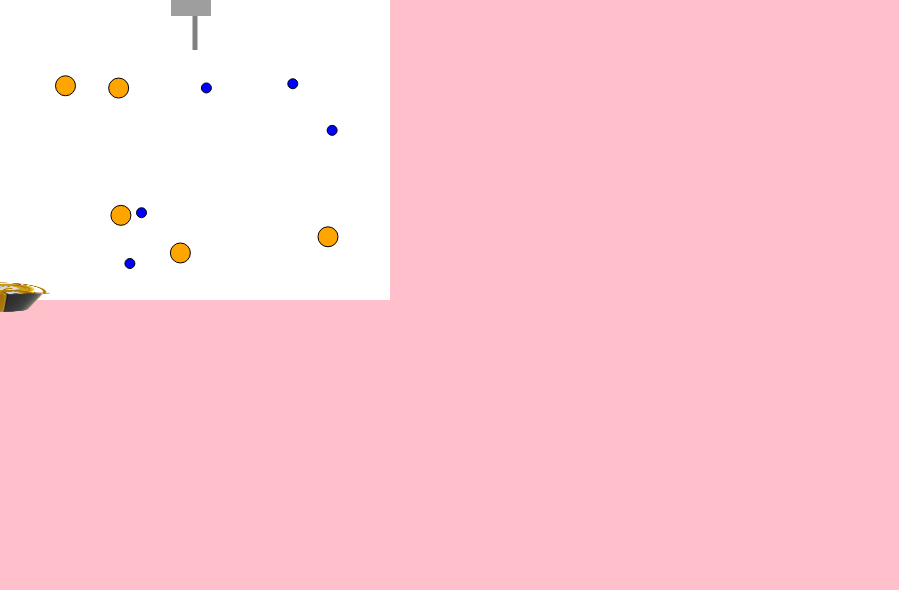
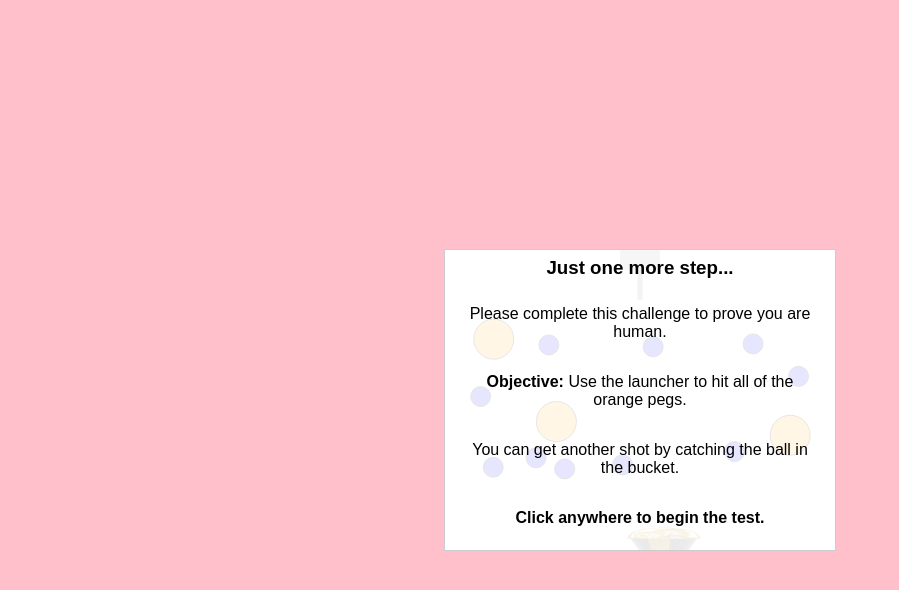
Before and after one commit to Muftwin/Bitcoin_Peggle, a plain HTML site: page captcha/captcha.html in a window 1280 px wide. Shown: the whole page, without its empty margins (0-899 px from the left). Drawn offline with Linux system fonts and the light colour scheme; grey boxes are pictures that could not be loaded.

Commit message:
Finished

```diff
--- a/captcha/captcha.html
+++ b/captcha/captcha.html
@@ -5,7 +5,6 @@
   <meta charset="utf-8">
   <title>Joel</title>
   <meta name="viewport" content="width=device-width, initial-scale=1">
-
   <style type="text/css">
     html,
     body {
@@ -13,6 +12,12 @@
       margin: 0;
       padding: 0;
       font-family: sans-serif;
+      display: flex;
+      justify-content: center;
+      align-items: center;
+      height: 100vh;
+      overflow: hidden;
+      -webkit-tap-highlight-color: transparent;
     }
 
     #captcha-container {
@@ -20,174 +25,194 @@
       width: 390px;
       height: 300px;
       overflow: hidden;
+      position: relative;
+      cursor: pointer;
+      border: 1px solid #ccc;
     }
 
-    /* Your style here... */
+    #instructions {
+      position: absolute;
+      top: 0;
+      left: 0;
+      width: 100%;
+      height: 100%;
+      background-color: rgba(255, 255, 255, 0.9);
+      z-index: 10;
+      display: flex;
+      flex-direction: column;
+      justify-content: center;
+      align-items: center;
+      text-align: center;
+      padding: 20px;
+      box-sizing: border-box;
+      transition: opacity 0.5s ease-out;
+    }
+
+    #instructions.hidden {
+      opacity: 0;
+      pointer-events: none;
+    }
+
+    #instructions h3 {
+      margin: 0 0 10px 0;
+    }
+
+    #instructions p.bucket-instruction.hidden {
+      display: none;
+    }
+
+    .game-object {
+      position: absolute;
+      top: 0;
+      left: 0;
+      will-change: transform;
+      visibility: hidden;
+    }
+
+    .btc-skin {
+      width: 40px;
+      height: 40px;
+    }
+
+    .bucket {
+      width: 150px;
+      height: 40px;
+    }
   </style>
 </head>
 
 <body>
   <div id="captcha-container">
-
+    <div id="instructions">
+      <h3>Just one more step...</h3>
+      <p>Please complete this challenge to prove you are human.</p>
+      <p><strong>Objective:</strong> Use the launcher to hit all of the orange pegs.</p>
+      <p class="bucket-instruction">You can get another shot by catching the ball in the bucket.</p>
+      <p><strong>Click anywhere to begin the test.</strong></p>
+    </div>
   </div>
 
   <script type="text/javascript">
-
     (function (window, document) {
-      // This is how you tell the parent window that the CAPTCHA was successful.
       function captchaSuccess() {
         window.top.postMessage("success", '*');
       }
 
-      // Your CAPTCHA code goes here, we've added a simple example below:
-      //document.getElementById('solve').addEventListener('click', () => captchaSuccess());
-
-      //Difficulty Settings
-      let orangePegs = 5
-      let orangeSize = 20
-      let bluePegs = 5
-      let blueSize = 10
-      let mustCatch = true // Captcha will reset if you don't catch the ball
-      let bitcoinSkin = true // Cosmetic bitcoin theme
+      const CONFIG = {
+        ORANGE_PEGS: 3,
+        ORANGE_SIZE: 40,
+        BLUE_PEGS: 10,
+        BLUE_SIZE: 20,
+        MUST_CATCH: true, //adds a ball bucket that you must catch the ball with or it will restart
+        BITCOIN_SKIN: true, //adds bitcoin themed objects
+        GRAVITY: 900,
+        BOUNCE_FACTOR: 0.5,
+        BALL_RADIUS: 10,
+        LAUNCH_SPEED: 750,
+        LAUNCHER_POS: { x: 390 / 2, y: 0 },
+      };
 
       const container = document.getElementById('captcha-container');
+      const instructionsPanel = document.getElementById('instructions');
       const canvas = document.createElement('canvas');
       canvas.width = 390;
       canvas.height = 300;
-      canvas.id = 'captcha-canvas';
       container.appendChild(canvas);
       const ctx = canvas.getContext('2d');
-
       const WIDTH = canvas.width;
       const HEIGHT = canvas.height;
-      const GRAVITY = 0.1;
-      const BOUNCE_FACTOR = 0.7;
-      const BALL_RADIUS = 10;
-      const PEG_RADIUS = 12;
-      const LAUNCHER_POS = { x: WIDTH / 2, y: 0 };
-      const LAUNCH_SPEED = 10; // Initial speed of the ball
 
-      let pegs = [];
-      let activeBall = null;
-      let orangePegsRemaining = orangePegs;
-      let launcherAngle = Math.PI / 2; // Pointing straight down initially
-      let canShoot = true
+      let btcImg = null;
+      let bucketImg = null;
 
-      const btc = document.createElement('img');
-      btc.src = 'btc.gif';
-      btc.style.width = '40px';
-      btc.style.height = '40px';
-      btc.style.position = 'fixed';
-      document.body.appendChild(btc);
+      if (CONFIG.BITCOIN_SKIN) {
+        btcImg = document.createElement('img');
+        btcImg.src = 'btc.gif';
+        btcImg.className = 'game-object btc-skin';
+        container.appendChild(btcImg);
 
-      const bucket = document.createElement('img');
-      bucket.src = 'bucket.png';
-      bucket.style.width = '200px';
-      bucket.style.height = '40px';
-      bucket.style.position = 'fixed';
-      document.body.appendChild(bucket);
+        if (CONFIG.MUST_CATCH) {
+          bucketImg = document.createElement('img');
+          bucketImg.src = 'bucket.png';
+          bucketImg.className = 'game-object bucket';
+          bucketImg.style.visibility = 'visible';
+          container.appendChild(bucketImg);
+        }
+      }
 
-      function drawLauncher(ctx, angle) {
-        const len = 50;
-        const endX = LAUNCHER_POS.x + len * Math.cos(angle);
-        const endY = LAUNCHER_POS.y + len * Math.sin(angle);
+      if (!CONFIG.MUST_CATCH) {
+        document.querySelector('.bucket-instruction').classList.add('hidden');
+      }
 
-        ctx.beginPath();
-        ctx.moveTo(LAUNCHER_POS.x, LAUNCHER_POS.y);
-        ctx.lineTo(endX, endY);
-        ctx.strokeStyle = 'grey';
-        ctx.lineWidth = 5;
-        ctx.stroke();
-        ctx.closePath();
+      const gameState = {
+        pegs: [],
+        activeBall: null,
+        orangePegsRemaining: CONFIG.ORANGE_PEGS,
+        launcherAngle: Math.PI / 2,
+        canShoot: true,
+        gameStarted: false,
+        mouseX: WIDTH / 2,
+        bucket: {
+          x: (WIDTH / 2) - 50,
+          y: HEIGHT - 30,
+          width: 100,
+          height: 40
+        },
+      };
 
-        // Draw base circle for launcher
-        ctx.beginPath();
-        ctx.arc(LAUNCHER_POS.x, LAUNCHER_POS.y, 15, 0, Math.PI * 2);
-        ctx.fillStyle = 'grey';
-        ctx.fill();
-        ctx.closePath();
-      }
       class Ball {
         constructor(x, y, vx, vy) {
           this.x = x;
           this.y = y;
           this.vx = vx;
           this.vy = vy;
-          this.radius = BALL_RADIUS;
-          this.color = 'red';
+          this.radius = CONFIG.BALL_RADIUS;
           this.active = true;
         }
+        update(dt) {
+          if (!this.active) return false;
+          this.vy += CONFIG.GRAVITY * dt;
+          this.x += this.vx * dt;
+          this.y += this.vy * dt;
 
-        update(pegs) {
-          if (!this.active) return false;
-
-          // Apply gravity
-          this.vy += GRAVITY;
-
-          // Move ball
-          this.x += this.vx;
-          this.y += this.vy;
-
-          // Wall collisions
           if (this.x - this.radius < 0 || this.x + this.radius > WIDTH) {
-            this.vx *= -BOUNCE_FACTOR;
-            this.x = Math.max(this.radius, Math.min(WIDTH - this.radius, this.x)); // Clamp position
+            this.vx *= -CONFIG.BOUNCE_FACTOR;
+            this.x = Math.max(this.radius, Math.min(WIDTH - this.radius, this.x));
           }
-          // No top wall bounce needed usually
-
-          // Peg collisions
-          let hitPeg = false;
-          pegs.forEach(peg => {
+          gameState.pegs.forEach(peg => {
             if (peg.active) {
-              const dx = this.x - peg.x;
-              const dy = this.y - peg.y;
-              const distSq = dx * dx + dy * dy;
-              const radiiSumSq = (this.radius + peg.radius) * (this.radius + peg.radius);
-
-              if (distSq < radiiSumSq) {
-                hitPeg = true; // Mark that a hit occurred this frame
-
-                // --- Basic Bounce Calculation ---
-                const dist = Math.sqrt(distSq);
-                // Normalize collision vector
-                const nx = dx / dist;
-                const ny = dy / dist;
-
-                // Calculate relative velocity
-                // For simplicity, treat peg as stationary
+              const dist = Math.hypot(this.x - peg.x, this.y - peg.y);
+              if (dist < this.radius + peg.radius) {
+                const nx = (this.x - peg.x) / dist;
+                const ny = (this.y - peg.y) / dist;
                 const dotProduct = this.vx * nx + this.vy * ny;
-
-                // Reflect velocity (simplified)
                 this.vx -= 2 * dotProduct * nx;
                 this.vy -= 2 * dotProduct * ny;
-
-                // Apply bounce factor
-                this.vx *= BOUNCE_FACTOR;
-                this.vy *= BOUNCE_FACTOR;
-
-                // Move ball slightly out of collision to prevent sticking
+                this.vx *= CONFIG.BOUNCE_FACTOR;
+                this.vy *= CONFIG.BOUNCE_FACTOR;
                 const overlap = (this.radius + peg.radius) - dist;
-                this.x += nx * overlap * 1.1; // Push out slightly more
-                this.y += ny * overlap * 1.1;
-
-                // Handle peg hit logic AFTER physics resolution
+                this.x += nx * overlap;
+                this.y += ny * overlap;
                 peg.hit();
               }
             }
           });
-          // Check if ball is off screen (bottom)
           if (this.y - this.radius > HEIGHT) {
             this.active = false;
-            return false; // Indicate ball is gone
+            if (CONFIG.MUST_CATCH) {
+              resetLevel();
+            } else {
+              gameState.canShoot = true;
+            }
+            return false;
           }
-          return true; // Indicate ball is still active
+          return true;
         }
-
         draw(ctx) {
           if (this.active) {
             ctx.beginPath();
             ctx.arc(this.x, this.y, this.radius, 0, Math.PI * 2);
-            ctx.fillStyle = this.color;
+            ctx.fillStyle = 'red';
             ctx.fill();
             ctx.closePath();
           }
@@ -195,25 +220,21 @@
       }
 
       class Peg {
-        constructor(x, y, color, size) { // Add size parameter
+        constructor(x, y, color, size) {
           this.x = x;
           this.y = y;
-          this.radius = size / 2; // Use size for radius
-          this.size = size; // Store size for collision checking
+          this.radius = size / 2;
           this.active = true;
           this.color = color;
         }
-
         hit() {
-          // Only register hit if peg is active and not hit this turn yet
           if (this.active) {
             this.active = false;
             if (this.color === "orange") {
-              orangePegsRemaining--;
+              gameState.orangePegsRemaining--;
             }
           }
         }
-
         draw(ctx) {
           if (this.active) {
             ctx.beginPath();
@@ -228,114 +249,179 @@
         }
       }
 
-      // --- Functions ---
+      function checkBallBucketCollision(ball, bucket) {
+        const closestX = Math.max(bucket.x, Math.min(ball.x, bucket.x + bucket.width));
+        const closestY = Math.max(bucket.y, Math.min(ball.y, bucket.y + bucket.height));
+        return Math.hypot(ball.x - closestX, ball.y - closestY) < ball.radius;
+      }
+
+      function resetLevel() {
+        gameState.pegs = [];
+        gameState.orangePegsRemaining = CONFIG.ORANGE_PEGS;
+        setupLevel();
+        gameState.canShoot = true;
+      }
+
       function setupLevel() {
-
-        // Helper function to check collisions
-        const checkCollision = (newPeg) => {
-          return pegs.some(existingPeg => {
-            const dx = newPeg.x - existingPeg.x;
-            const dy = newPeg.y - existingPeg.y;
-            const distance = Math.sqrt(dx * dx + dy * dy);
-            return distance < (newPeg.radius / 2 + existingPeg.radius / 2);
-          });
-        };
-
-        // Create pegs with collision checking
         const createPegs = (count, size, color) => {
           for (let i = 0; i < count; i++) {
-            let attempts = 0;
-            let validPosition = false;
-            let margin = 30
-            while (!validPosition && attempts < 5000) {
-              const minPos = margin + size / 2;
-              const maxPos = WIDTH - margin - size / 2;
-
-              const x = Math.random() * (maxPos - minPos) + minPos;
-              const y = Math.random() * (HEIGHT - margin * 2 - size) + margin + size / 2;
-
-              const newPeg = new Peg(x, y, color, size);
-
-              if (!checkCollision(newPeg)) {
-                pegs.push(newPeg);
+            let validPosition = false,
+              attempts = 0;
+            while (!validPosition && attempts++ < 100) {
+              const x = Math.random() * (WIDTH - size) + size / 2;
+              const y = Math.random() * (HEIGHT - 120 - size) + 60;
+              const newPeg = { x, y, radius: size / 2 };
+              if (!gameState.pegs.some(p => Math.hypot(p.x - newPeg.x, p.y - newPeg.y) < p.radius + newPeg.radius + 10)) {
+                gameState.pegs.push(new Peg(x, y, color, size));
                 validPosition = true;
               }
-              attempts++;
-            }
-
-            if (!validPosition) {
-              console.warn(`Could not place ${color} peg after 5000 attempts`);
             }
           }
         };
-
-        // Create pegs
-        createPegs(orangePegs, orangeSize, 'orange');
-        createPegs(bluePegs, blueSize, 'blue');
-
-        return pegs;
+        createPegs(CONFIG.ORANGE_PEGS, CONFIG.ORANGE_SIZE, 'orange');
+        createPegs(CONFIG.BLUE_PEGS, CONFIG.BLUE_SIZE, 'blue');
       }
 
-      let mouseX = 0
-      canvas.addEventListener('mousemove', (event) => {
-        const rect = canvas.getBoundingClientRect();
-        mouseX = event.clientX - rect.left;
-        const mouseY = event.clientY - rect.top;
-        launcherAngle = Math.atan2(mouseY - LAUNCHER_POS.y, mouseX - LAUNCHER_POS.x);
+      function drawLauncher(ctx, angle) {
+        const len = 50;
+        const endX = CONFIG.LAUNCHER_POS.x + len * Math.cos(angle);
+        const endY = CONFIG.LAUNCHER_POS.y + len * Math.sin(angle);
+        ctx.beginPath();
+        ctx.moveTo(CONFIG.LAUNCHER_POS.x, CONFIG.LAUNCHER_POS.y);
+        ctx.lineTo(endX, endY);
+        ctx.strokeStyle = 'grey';
+        ctx.lineWidth = 5;
+        ctx.stroke();
+        ctx.closePath();
+        ctx.beginPath();
+        ctx.arc(CONFIG.LAUNCHER_POS.x, CONFIG.LAUNCHER_POS.y, 15, 0, Math.PI * 2);
+        ctx.fillStyle = 'grey';
+        ctx.fill();
+        ctx.closePath();
+      }
+
+      function drawBucket(ctx) {
+        if (!CONFIG.MUST_CATCH) return;
+        const bucket = gameState.bucket;
+        ctx.fillStyle = '#666';
+        ctx.fillRect(bucket.x, bucket.y, bucket.width, bucket.height);
+        ctx.strokeStyle = '#333';
+        ctx.lineWidth = 2;
+        ctx.strokeRect(bucket.x, bucket.y, bucket.width, bucket.height);
+      }
+
+      function handleMouseMove(e) {
+        const rect = container.getBoundingClientRect();
+        gameState.mouseX = e.clientX - rect.left;
+        const mouseY = e.clientY - rect.top;
+        gameState.launcherAngle = Math.atan2(mouseY - CONFIG.LAUNCHER_POS.y, gameState.mouseX - CONFIG.LAUNCHER_POS.x);
+      }
+
+      function handleInteractionEnd() {
+        if (!gameState.gameStarted) {
+          gameState.gameStarted = true;
+          instructionsPanel.classList.add('hidden');
+          return;
+        }
+        if (!gameState.canShoot) return;
+        const vx = CONFIG.LAUNCH_SPEED * Math.cos(gameState.launcherAngle);
+        const vy = CONFIG.LAUNCH_SPEED * Math.sin(gameState.launcherAngle);
+        gameState.activeBall = new Ball(CONFIG.LAUNCHER_POS.x, CONFIG.LAUNCHER_POS.y, vx, vy);
+        gameState.canShoot = false;
+      }
+
+      container.addEventListener('mousemove', handleMouseMove);
+      container.addEventListener('click', handleInteractionEnd);
+
+      container.addEventListener('touchmove', (e) => {
+        e.preventDefault();
+        if (e.touches && e.touches.length > 0) {
+          const touchEvent = { clientX: e.touches[0].clientX, clientY: e.touches[0].clientY };
+          handleMouseMove(touchEvent);
+        }
+      }, { passive: false });
+
+      container.addEventListener('touchend', (e) => {
+        e.preventDefault();
+        handleInteractionEnd();
       });
 
-      canvas.addEventListener('click', (event) => {
-        const vx = LAUNCH_SPEED * Math.cos(launcherAngle);
-        const vy = LAUNCH_SPEED * Math.sin(launcherAngle);
-        activeBall = new Ball(LAUNCHER_POS.x, LAUNCHER_POS.y, vx, vy);
-        canShoot = false
-      });
+      let lastTime = 0;
+      function gameLoop(currentTime) {
+        if (!gameState.gameStarted) {
+          ctx.clearRect(0, 0, WIDTH, HEIGHT);
+          gameState.pegs.forEach(peg => peg.draw(ctx));
+          drawLauncher(ctx, gameState.launcherAngle);
+          if (CONFIG.MUST_CATCH) {
+            if (CONFIG.BITCOIN_SKIN && bucketImg) {
+              bucketImg.style.transform = `translate3d(${gameState.bucket.x}px, ${gameState.bucket.y}px, 0)`;
+            } else {
+              drawBucket(ctx);
+            }
+          }
+          if (CONFIG.BITCOIN_SKIN && btcImg) {
+            const targetX = CONFIG.LAUNCHER_POS.x - btcImg.width / 2;
+            const targetY = CONFIG.LAUNCHER_POS.y - btcImg.height / 2;
+            btcImg.style.visibility = 'visible';
+            btcImg.style.transform = `translate3d(${targetX}px, ${targetY}px, 0)`;
+          }
+          requestAnimationFrame(gameLoop);
+          return;
+        }
 
-      function gameLoop() {
-        // Clear Canvas
-        ctx.clearRect(0, 0, WIDTH, HEIGHT);
-        // Update State
-        if (activeBall) {
-          const ballStillActive = activeBall.update(pegs);
-          if (!ballStillActive) {
-            activeBall = null; // Ball is gone
+        const deltaTime = (currentTime - lastTime) / 1000 || 0;
+        lastTime = currentTime;
+
+        if (gameState.activeBall) {
+          gameState.activeBall.update(deltaTime);
+          if (CONFIG.MUST_CATCH && gameState.activeBall && checkBallBucketCollision(gameState.activeBall, gameState.bucket)) {
+            gameState.activeBall = null;
+            gameState.canShoot = true;
           }
         }
-        // Check win
-        if (orangePegsRemaining <= 0) {
+        if (gameState.orangePegsRemaining <= 0) {
           captchaSuccess();
         }
-        // Draw Everything
-        pegs.forEach(peg => peg.draw(ctx));// Draw Pegs
-        drawLauncher(ctx, launcherAngle);
-        // Get the canvas's position in the document (this is probably redundant???)
-        const canvasRect = ctx.canvas.getBoundingClientRect();
-        if (activeBall) {
-          if (!bitcoinSkin)
-            activeBall.draw(ctx);
-          else {
-            // Translate canvas coordinates to document coordinates
-            const x = activeBall.x + canvasRect.left - 24;
-            const y = activeBall.y + canvasRect.top - 24;
 
-            // Now update the GIF's position
-            btc.style.left = `${x}px`;
-            btc.style.top = `${y}px`;
+        ctx.clearRect(0, 0, WIDTH, HEIGHT);
+        gameState.pegs.forEach(peg => peg.draw(ctx));
+        if (gameState.canShoot) {
+          drawLauncher(ctx, gameState.launcherAngle);
+        }
+
+        if (CONFIG.MUST_CATCH) {
+          gameState.bucket.x = Math.max(0, Math.min(gameState.mouseX - gameState.bucket.width / 2, WIDTH - gameState.bucket.width));
+          if (CONFIG.BITCOIN_SKIN && bucketImg) {
+            bucketImg.style.transform = `translate3d(${gameState.bucket.x}px, ${gameState.bucket.y}px, 0)`;
+          } else {
+            drawBucket(ctx);
           }
         }
-        else if (bitcoinSkin) {
-          btc.style.left = `${canvasRect.left - 24 + (WIDTH / 2)}px`;
-          btc.style.top = `${canvasRect.top - 24}px`;
+
+        if (CONFIG.BITCOIN_SKIN && btcImg) {
+          btcImg.style.visibility = 'hidden';
+          if (gameState.activeBall) {
+            const targetX = gameState.activeBall.x - btcImg.width / 2;
+            const targetY = gameState.activeBall.y - btcImg.height / 2;
+            btcImg.style.visibility = 'visible';
+            btcImg.style.transform = `translate3d(${targetX}px, ${targetY}px, 0)`;
+          } else if (gameState.canShoot) {
+            const targetX = CONFIG.LAUNCHER_POS.x - btcImg.width / 2;
+            const targetY = CONFIG.LAUNCHER_POS.y - btcImg.height / 2;
+            btcImg.style.visibility = 'visible';
+            btcImg.style.transform = `translate3d(${targetX}px, ${targetY}px, 0)`;
+          }
+        } else {
+          if (gameState.activeBall) {
+            gameState.activeBall.draw(ctx);
+          }
         }
-        bucket.style.left = `${mouseX - 100}px`;
-        bucket.style.top = `${canvasRect.top + 275}px`;
 
+        requestAnimationFrame(gameLoop);
+      }
 
-        requestAnimationFrame(gameLoop);// Request Next Frame
-      }
-      // --- Start Game ---
-      setupLevel(); // Initialize the first level
-      requestAnimationFrame(gameLoop); // Start the loop!
+      setupLevel();
+      requestAnimationFrame(gameLoop);
     })(window, document);
   </script>
 </body>
```
